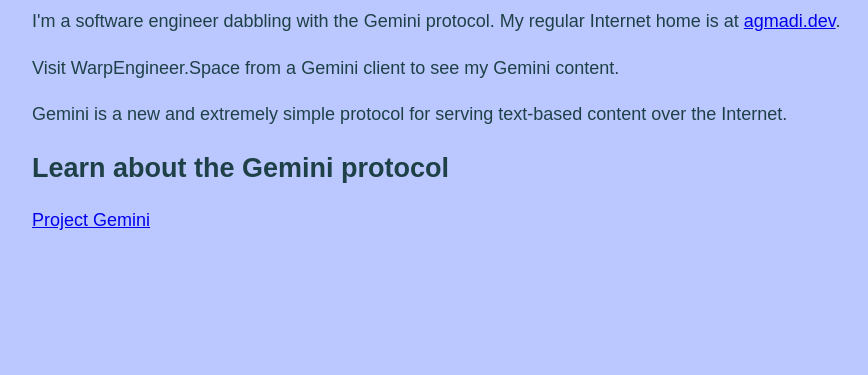
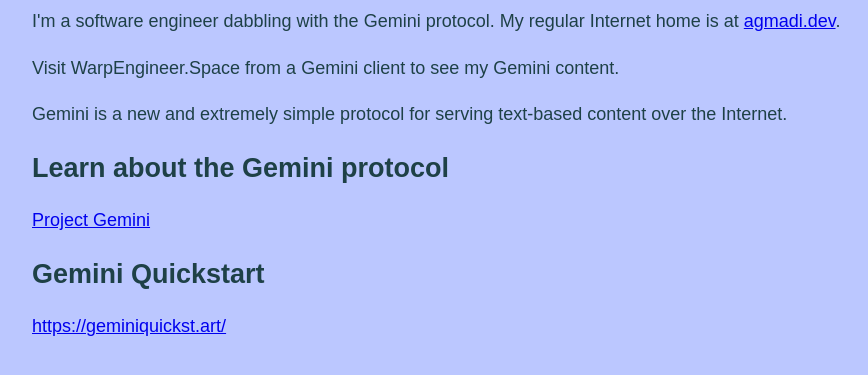
Before and after one commit to WarpEngineer/WarpEngineer.Space, a plain HTML site: page public_html/index.html in a window 1280 px wide. Shown: the part 93-468 px from the top of the page, without its empty margins (148-1016 px from the left). Drawn offline with Linux system fonts and the light colour scheme.

Commit message:
Added link to Gemini Quickstart to html page.

```diff
--- a/public_html/index.html
+++ b/public_html/index.html
@@ -58,9 +58,10 @@ h1 {
 	<p>Gemini is a new and extremely simple protocol for serving text-based content over the Internet.
 	<p><h2>Learn about the Gemini protocol</h2>
 	<p><p>
-	<a
-		href="https://gemini.circumlunar.space/"
-	>Project Gemini</a><p>
+	<a href="https://gemini.circumlunar.space/" >Project Gemini</a><p>
+	<p><h2>Gemini Quickstart</h2>
+	<p><p>
+	<a href="https://geminiquickst.art/" >https://geminiquickst.art/</a><p>
 </article>
 </body>
 </html>
```
